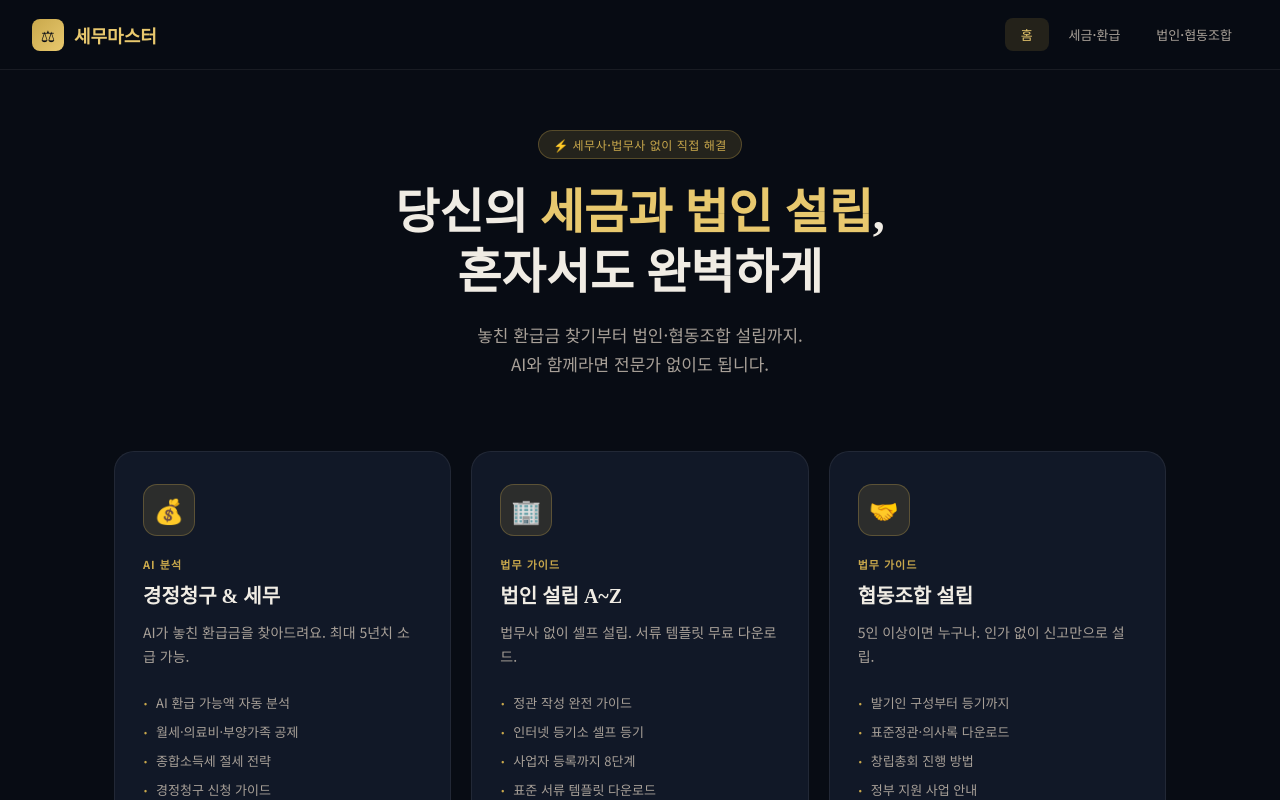
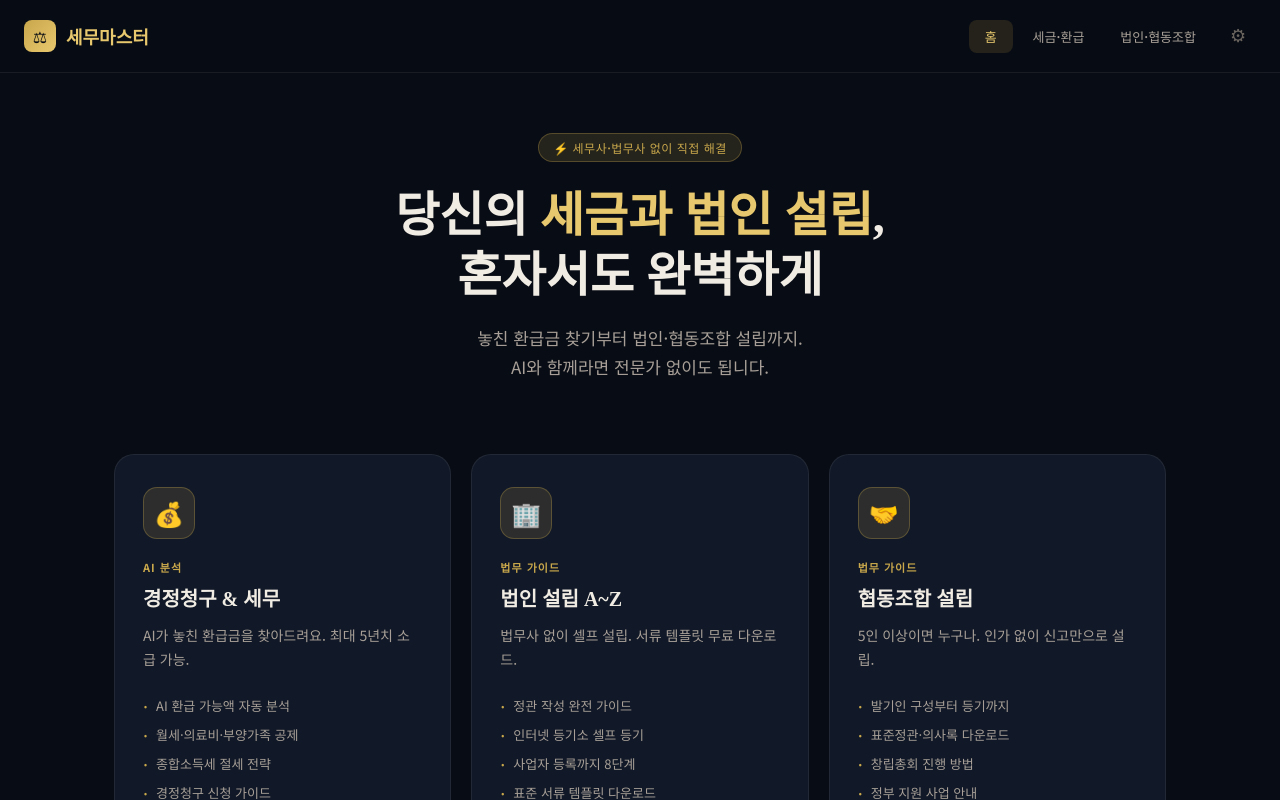
Before and after one commit to kimjonghoon1306/taxmaster, a Next.js app: page / in a window 1280 px wide. Shown: the top 800 px of the page. Built offline with nearby package versions, Linux system fonts and the light colour scheme.

Commit message:
Update Nav.tsx

```diff
--- a/components/Nav.tsx
+++ b/components/Nav.tsx
@@ -1,6 +1,6 @@
 "use client";
 import Link from "next/link";
-import { usePathname } from "next/navigation";
+import { usePathname, useRouter } from "next/navigation";
 
 const LINKS = [
   { href: "/", label: "홈" },
@@ -10,10 +10,11 @@ const LINKS = [
 
 export default function Nav() {
   const path = usePathname();
+  const router = useRouter();
   return (
     <nav style={{
       display: "flex", alignItems: "center", justifyContent: "space-between",
-      padding: "18px 32px", borderBottom: "1px solid var(--border)",
+      padding: "18px 24px", borderBottom: "1px solid var(--border)",
       background: "rgba(8,12,20,0.95)", backdropFilter: "blur(20px)",
       position: "sticky", top: 0, zIndex: 100,
     }}>
@@ -22,19 +23,20 @@ export default function Nav() {
           <div style={{
             width: 32, height: 32, background: "linear-gradient(135deg, var(--gold), var(--gold2))",
             borderRadius: 8, display: "flex", alignItems: "center", justifyContent: "center",
-            fontSize: 16, color: "var(--bg)"
+            fontSize: 16, color: "var(--bg)",
           }}>⚖</div>
           <span style={{ fontFamily: "'Noto Serif KR', serif", fontSize: 18, fontWeight: 700, color: "var(--gold2)" }}>
             세무마스터
           </span>
         </div>
       </Link>
-      <div style={{ display: "flex", gap: 4 }}>
+
+      <div style={{ display: "flex", alignItems: "center", gap: 4 }}>
         {LINKS.map(l => (
           <Link key={l.href} href={l.href} style={{ textDecoration: "none" }}>
-            <button style={{
+            <button className="nav-tab-btn" style={{
               padding: "7px 16px", borderRadius: 8, fontSize: 13, cursor: "pointer",
-              fontWeight: 500, transition: "all 0.2s", border: "none",
+              fontWeight: 500, border: "none",
               background: path === l.href ? "var(--gold-dim)" : "transparent",
               color: path === l.href ? "var(--gold2)" : "var(--text2)",
               fontFamily: "'Noto Sans KR', sans-serif",
@@ -43,6 +45,21 @@ export default function Nav() {
             </button>
           </Link>
         ))}
+
+        {/* 톱니바퀴 */}
+        <button
+          onClick={() => router.push("/admin")}
+          className="gear-btn"
+          title="관리자"
+          style={{
+            width: 36, height: 36, borderRadius: 8, border: "none",
+            background: "transparent", cursor: "pointer",
+            display: "flex", alignItems: "center", justifyContent: "center",
+            fontSize: 18, color: "var(--text3)", marginLeft: 4,
+          }}
+        >
+          ⚙
+        </button>
       </div>
     </nav>
   );
```
